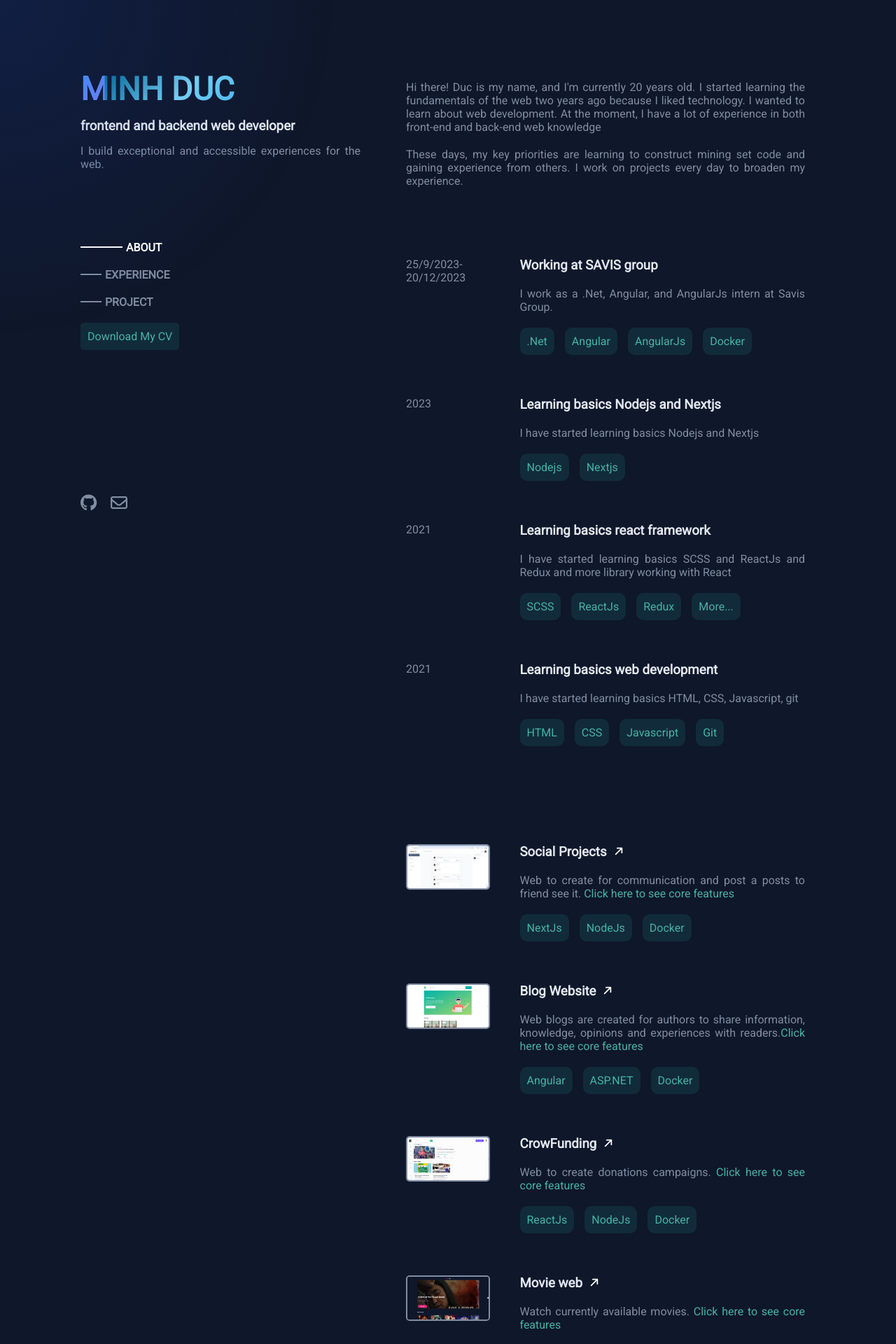
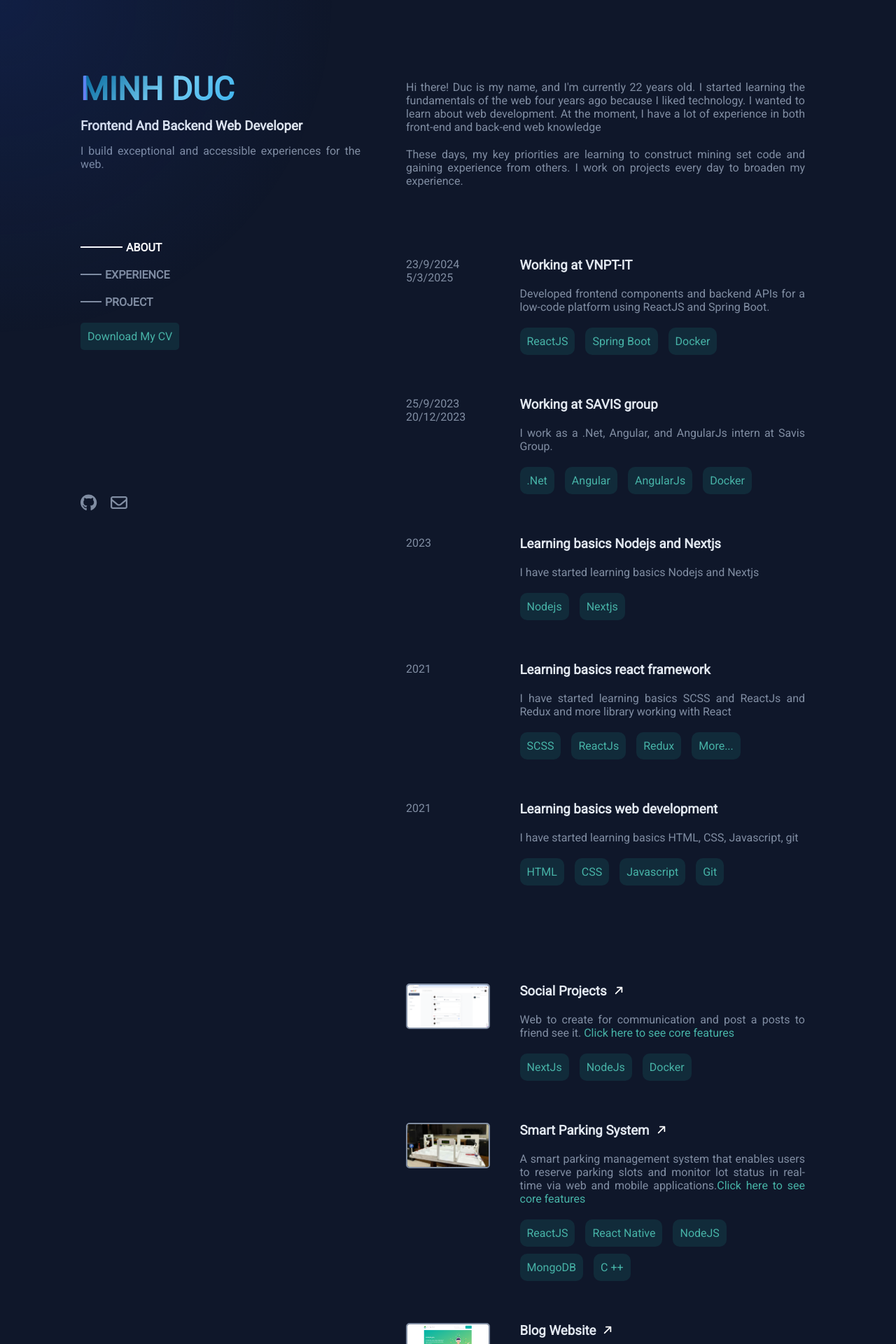
Before and after one commit to minhduc1003/portfolio, a Next.js app: page / in a window 1280 px wide. Shown: the top 1920 px of the page at 70% size. Built offline with nearby package versions, Linux system fonts and the light colour scheme.

Commit message:
Refactor code structure for improved readability and maintainability

```diff
--- a/src/app/experience.ts
+++ b/src/app/experience.ts
@@ -12,7 +12,27 @@ export interface ICategories {
 export const exp: IExp[] = [
   {
     id: 1,
-    time: "25/9/2023-20/12/2023",
+    time: "23/9/2024  5/3/2025",
+    title: "Working at VNPT-IT",
+    desc: "Developed frontend components and backend APIs for a low-code platform using ReactJS and Spring Boot.",
+    categories: [
+      {
+        id: 1,
+        name: "ReactJS",
+      },
+      {
+        id: 3,
+        name: "Spring Boot",
+      },
+      {
+        id: 4,
+        name: "Docker",
+      },
+    ],
+  },
+  {
+    id: 2,
+    time: "25/9/2023  20/12/2023",
     title: "Working at SAVIS group",
     desc: "I work as a .Net, Angular, and AngularJs intern at Savis Group.",
     categories: [
@@ -35,7 +55,7 @@ export const exp: IExp[] = [
     ],
   },
   {
-    id: 2,
+    id: 3,
     time: "2023",
     title: "Learning basics Nodejs and Nextjs",
     desc: "I have started learning basics Nodejs and Nextjs",
@@ -51,7 +71,7 @@ export const exp: IExp[] = [
     ],
   },
   {
-    id: 3,
+    id: 4,
     time: "2021",
     title: "Learning basics react framework",
     desc: "I have started learning basics SCSS and ReactJs and Redux and more library working with React",
@@ -75,7 +95,7 @@ export const exp: IExp[] = [
     ],
   },
   {
-    id: 4,
+    id: 5,
     time: "2021",
     title: "Learning basics web development",
     desc: "I have started learning basics HTML, CSS, Javascript, git",
--- a/src/app/page.tsx
+++ b/src/app/page.tsx
@@ -61,7 +61,7 @@ export default function Home() {
           <div className={style.textWrapper}>
             <div className={style.textHeader}>
               <h1>Minh Duc</h1>
-              <h3>frontend and backend web developer</h3>
+              <h3>Frontend And Backend Web Developer</h3>
               <p>I build exceptional and accessible experiences for the web.</p>
             </div>
             <div className={style.nav}>
@@ -98,11 +98,11 @@ export default function Home() {
         <aside className={style.rightSide}>
           <div id="about" className={style.about}>
             <p>
-              Hi there! Duc is my name, and I&apos;m currently 20 years old. I
-              started learning the fundamentals of the web two years ago because
-              I liked technology. I wanted to learn about web development. At
-              the moment, I have a lot of experience in both front-end and
-              back-end web knowledge
+              Hi there! Duc is my name, and I&apos;m currently 22 years old. I
+              started learning the fundamentals of the web four years ago
+              because I liked technology. I wanted to learn about web
+              development. At the moment, I have a lot of experience in both
+              front-end and back-end web knowledge
             </p>
             <p>
               These days, my key priorities are learning to construct mining set
--- a/src/app/project.ts
+++ b/src/app/project.ts
@@ -63,6 +63,46 @@ export const project: IProject[] = [
   },
   {
     id: 2,
+    image: "/park.png",
+    title: "Smart Parking System",
+    descFE:
+      "Frontend built with ReactJS for web and React Native for mobile platforms, real-time parking slot status updated via WebSocket, allowing users to book and view parking availability easily.",
+    descBE:
+      "Backend developed using NodeJS/Express and MongoDB to handle parking data, booking operations, and real-time updates through WebSocket connections.",
+    subDesc:
+      "A smart parking management system that enables users to reserve parking slots and monitor lot status in real-time via web and mobile applications.",
+    linkWeb: [],
+    linkGit: [
+      {
+        name: "All source",
+        link: "https://github.com/minhduc1003/Smart-Parking-System",
+      },
+    ],
+    categories: [
+      {
+        id: 1,
+        name: "ReactJS",
+      },
+      {
+        id: 2,
+        name: "React Native",
+      },
+      {
+        id: 3,
+        name: "NodeJS",
+      },
+      {
+        id: 4,
+        name: "MongoDB",
+      },
+      {
+        id: 5,
+        name: "C ++",
+      },
+    ],
+  },
+  {
+    id: 3,
     image: "/blog.png",
     title: "Blog Website",
     descFE: "Use angular http service to fetch data from backend.",
@@ -105,7 +145,7 @@ export const project: IProject[] = [
     ],
   },
   {
-    id: 3,
+    id: 4,
     image: "/cf.png",
     title: "CrowFunding",
     descFE: "Fe use redux for storing data when fetching data from backend.",
@@ -143,7 +183,7 @@ export const project: IProject[] = [
     ],
   },
   {
-    id: 4,
+    id: 5,
     image: "/movie.png",
     title: "Movie web",
     descFE: "Fetching data from themoviedb",
```
Also changed, not shown: public/park.png (added), 1 other file (tests, documents, lock files or other folders).
